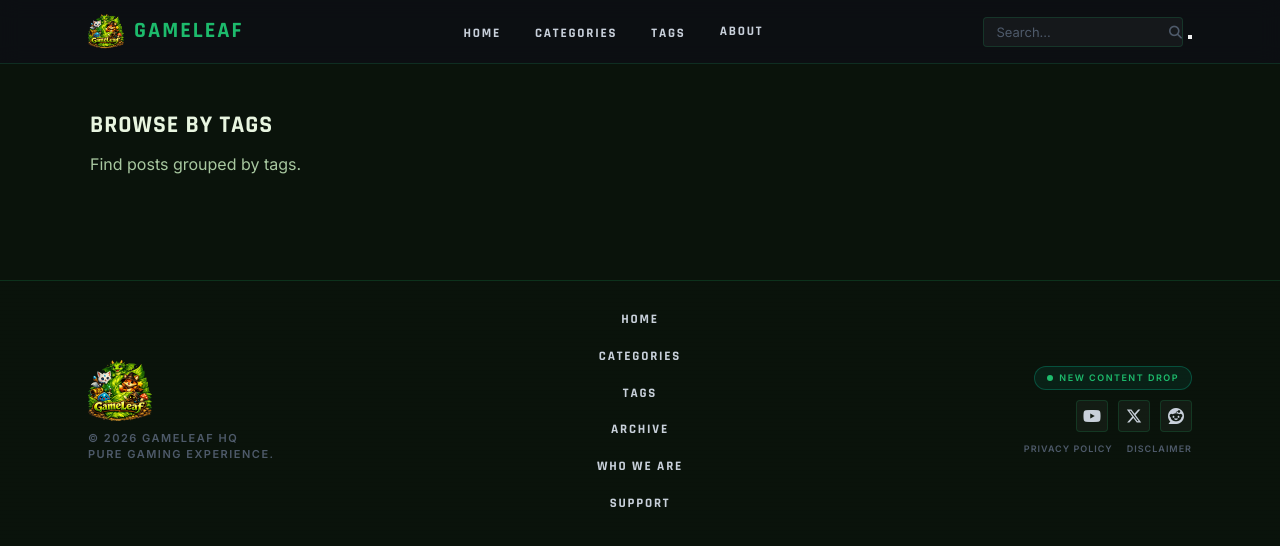
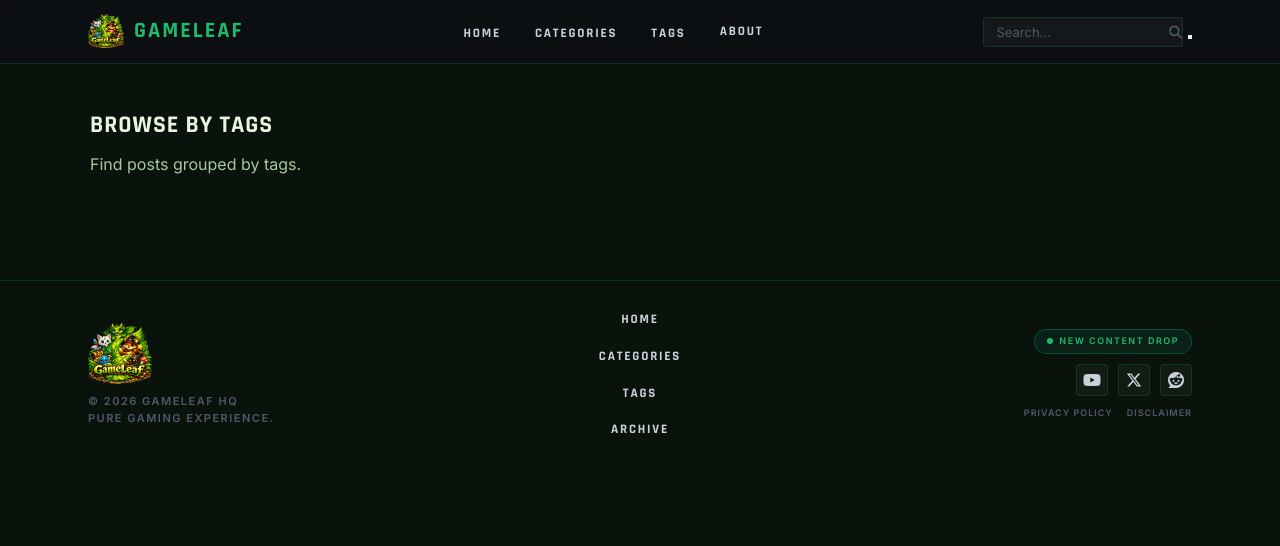
Before and after one commit to gryver99/gryver99.github.io, a Jekyll site: the page built from pages/tags.md, in a window 1280 px wide. Shown: the top 546 px of the page. Built offline with Jekyll 4.4.1, drawn with Linux system fonts in a browser that asks for light colours.

Commit message:
Aggiornamento

```diff
--- a/_includes/footer.html
+++ b/_includes/footer.html
@@ -11,8 +11,6 @@
       <a href="{{ '/categories/' | relative_url }}">Categories</a>
       <a href="{{ '/tags/' | relative_url }}">Tags</a>
       <a href="{{ '/news-archive/' | relative_url }}">Archive</a>
-      <a href="{{ '/about/who-we-are/' | relative_url }}">Who We Are</a>
-      <a href="{{ '/about/support/' | relative_url }}">Support</a>
     </nav>
 
     <div class="gl-right">
```
